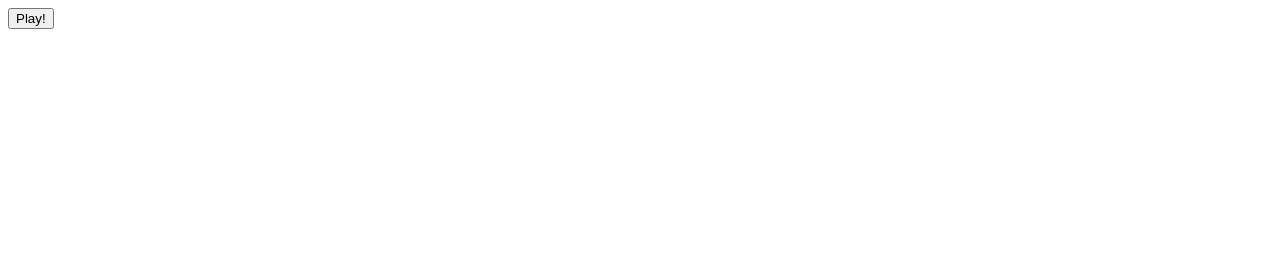
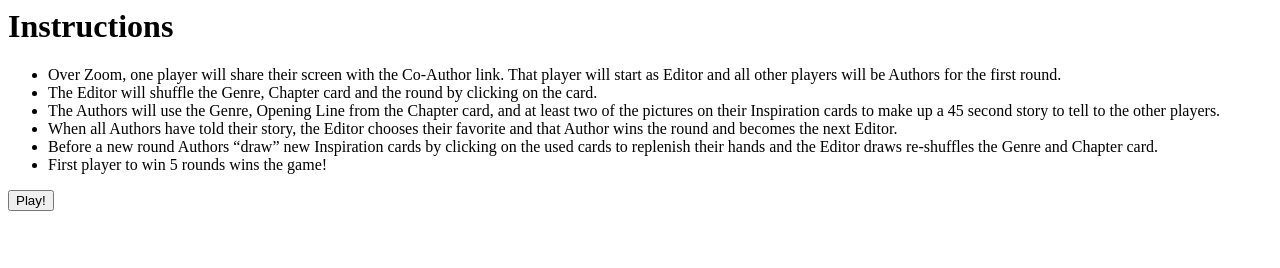
Before and after one commit to felixli5678/coauthor, a plain HTML site: page index.html in a window 1280 px wide. Drawn offline with Linux system fonts and the light colour scheme.

Commit message:
added instructions

```diff
--- a/index.html
+++ b/index.html
@@ -34,7 +34,19 @@
 </script> -->
 
 <body>
-    <button onclick = "getRandomGenre(); getRandomChapterCard(); getRandomMotivationCard(5); style.display = 'none';">Play!</button>
+    <div id="instructions">
+        <h1>Instructions</h1>
+        <ul>
+            <li>Over Zoom, one player will share their screen with the Co-Author link. That player will start as Editor and all other players will be Authors for the first round.</li>
+            <li>The Editor will shuffle the Genre, Chapter card and the round by clicking on the card.</li>
+            <li>The Authors will use the Genre, Opening Line from the Chapter card, and at least two of the pictures on their Inspiration cards to make up a 45 second story to tell to the other players.</li>
+            <li>When all Authors have told their story, the Editor chooses their favorite and that Author wins the round and becomes the next Editor.</li>
+            <li>Before a new round Authors “draw” new Inspiration cards by clicking on the used cards to replenish their hands and the Editor draws re-shuffles the Genre and Chapter card.</li>
+            <li>First player to win 5 rounds wins the game!</li>
+        </ul>
+    </div>
+
+    <button onclick = "hideInstructions(); getRandomGenre(); getRandomChapterCard(); getRandomMotivationCard(5); style.display = 'none';">Play!</button>
 
     <h1 id="genreHeader"></h1>
     <span id="genre" onclick="getRandomGenre();"> </span>
--- a/index.js
+++ b/index.js
@@ -87,9 +87,13 @@ const usedChapterCards = new Set()
         // = '<img id='+id+' onclick ="drawCard()" src =../coauthor/cards/Motivation-'+randomNum+'.jpg />';
     }
 
-    function getRandomGenre(){
+    function getRandomGenre() {
         document.getElementById("genreHeader").innerHTML = 'Genre';
         let genres = ["Mystery", "Fantasy", "Comedy", "Adventure", "Horror", "Romance"]
         randomNum = Math.floor(Math.random() * 6);
         document.getElementById("genre").innerHTML = genres[randomNum];
     }
+
+    function hideInstructions() {
+        document.getElementById("instructions").innerHTML = "";
+    }
```
